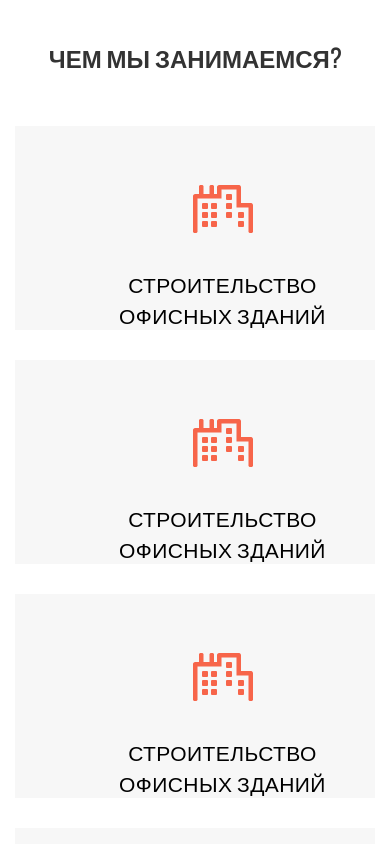
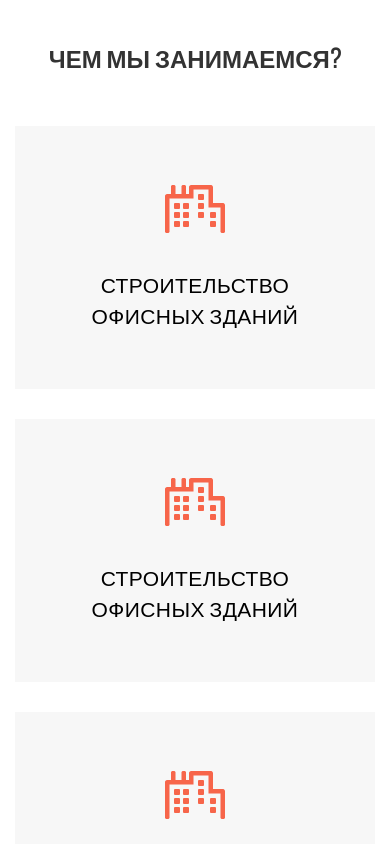
Before and after one commit to panovaeli/Test, a plain HTML site: page index.html in a window 390 px wide. Shown: the part 3060-3904 px from the top of the page. Drawn offline with nearby package versions, Linux system fonts and the light colour scheme.

Commit message:
Update style.css

```diff
--- a/assets/css/style.css
+++ b/assets/css/style.css
@@ -1267,8 +1267,11 @@ hr {
         width: 180px;
         right: -80px;
     }
+/*services*/
 
-
+.services__item {
+    padding: 59px 70px 59px 70px;
+}
     /* Reviews */
 
     /* Logos */
```
